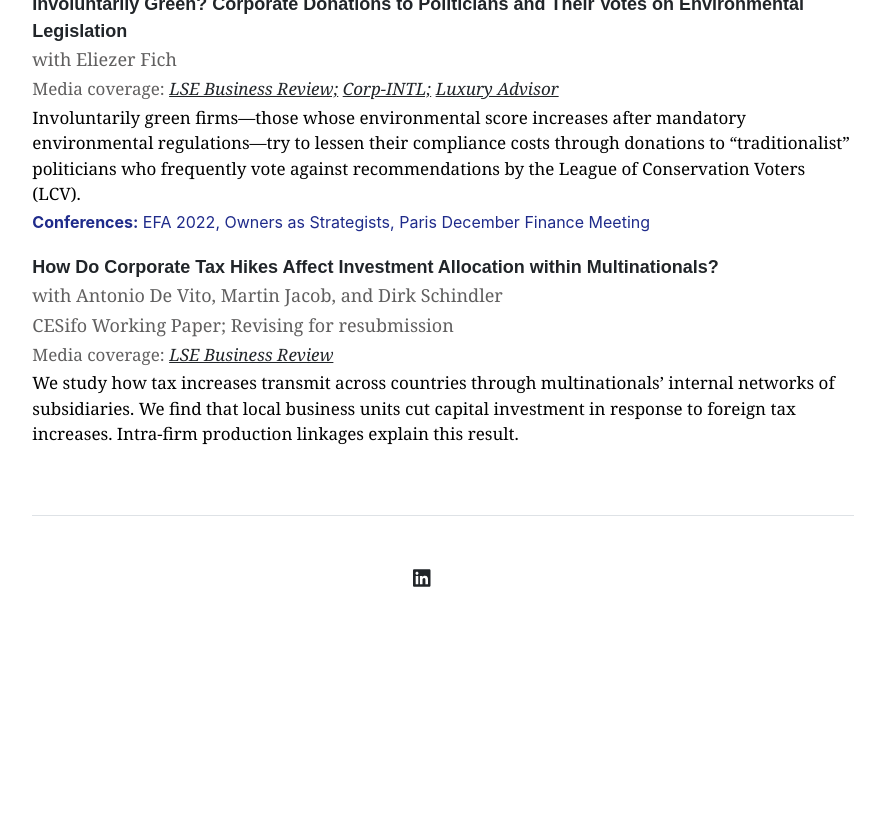
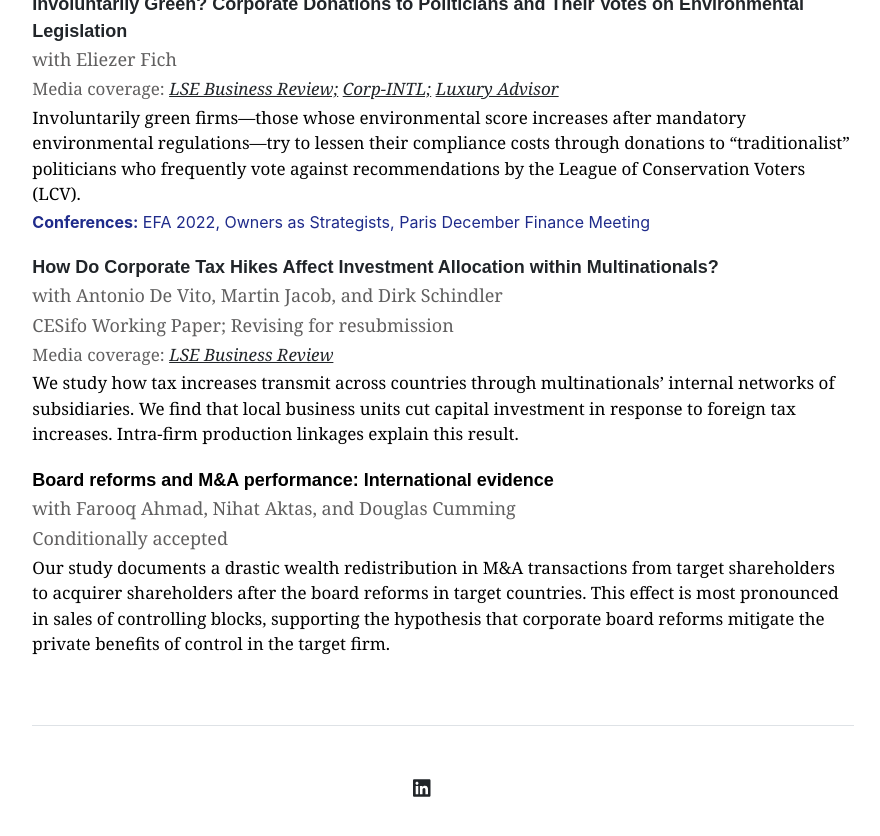
Before and after one commit to guosongxu/guosongxu.github.io, a Jekyll site: the page built from index.md, in a window 1280 px wide and 900 px high, scrolled down 1579 px. Shown: the top 836 px of the window, without its empty margins (197-1077 px from the left). Built offline with Jekyll 4.4.1, drawn with Linux system fonts in a browser that asks for light colours; before the commit the page ends 2269 px from its top, so only the background shows below that.

Commit message:
home.html

```diff
--- a/_layouts/home.html
+++ b/_layouts/home.html
@@ -55,5 +55,9 @@ layout: default
     <p style="font-family:georgia;font-size:17px;margin-bottom:3px;color:#605F5F">Media coverage:&nbsp;<em><a rel="noreferrer noopener" href="https://blogs.lse.ac.uk/businessreview/2020/09/01/the-impact-of-austerity-policies-in-a-country-can-be-felt-across-its-borders/" target="_blank">LSE Business Review</a></em> </p>
     <p style="font-family:georgia;font-size:17px;margin-bottom:20px">We study how tax increases transmit across countries through multinationals’ internal networks of subsidiaries. We find that local business units cut capital investment in response to foreign tax increases. Intra-firm production linkages explain this result. </p>
 
+    <p style="font-family:arial, 'MS Sans Serif', arial;font-size:18px;margin-bottom:1px;"><strong>Board reforms and M&A performance: International evidence</strong></p>
+    <p style="font-family:georgia;font-size:18px;margin-bottom:3px;color:#605F5F">with Farooq Ahmad, Nihat Aktas, and Douglas Cumming</p>
+    <p style="font-family:georgia;font-size:18px;margin-bottom:3px;color:#605F5F">Conditionally accepted</p>
+    <p style="font-family:georgia;font-size:17px;margin-bottom:20px">Our study documents a drastic wealth redistribution in M&A transactions from target shareholders to acquirer shareholders after the board reforms in target countries. This effect is most pronounced in sales of controlling blocks, supporting the hypothesis that corporate board reforms mitigate the private benefits of control in the target firm. </p>
   </div>
 </div>
```
